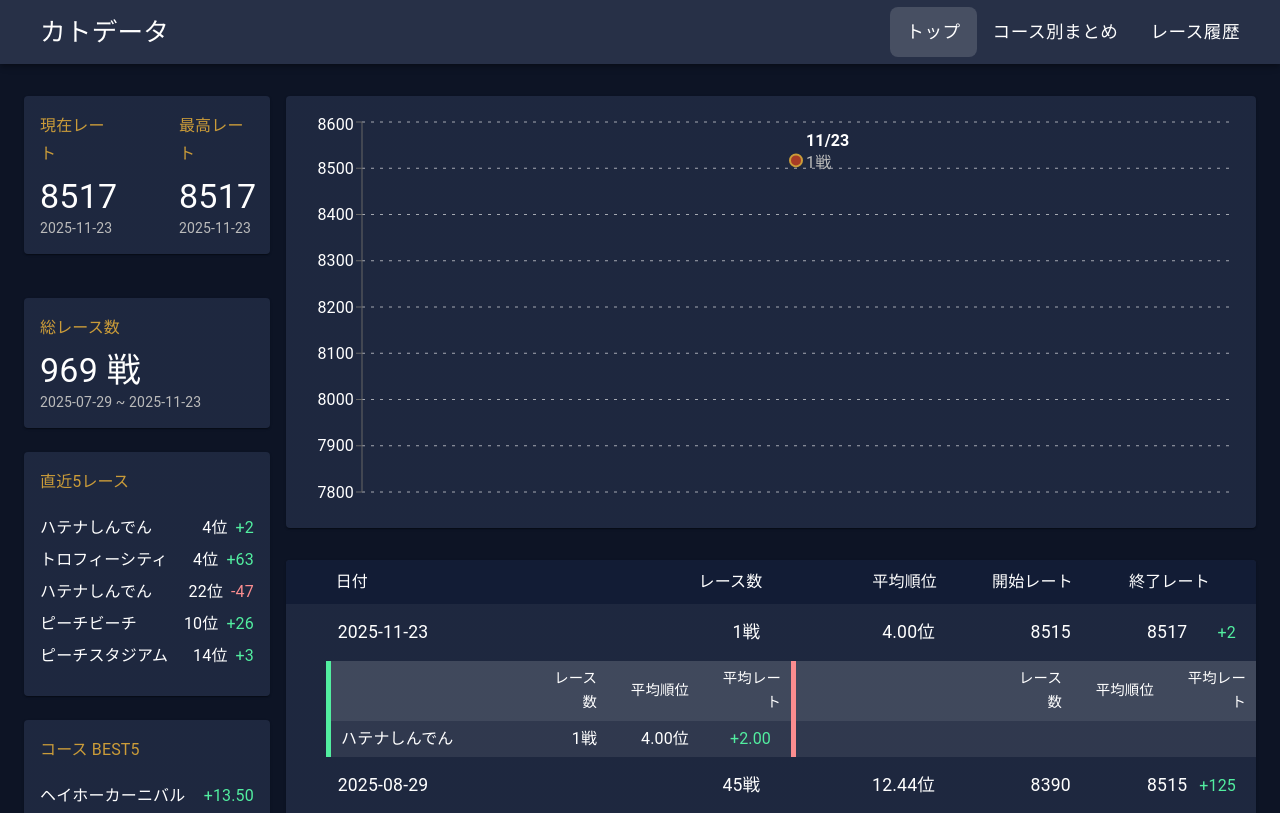
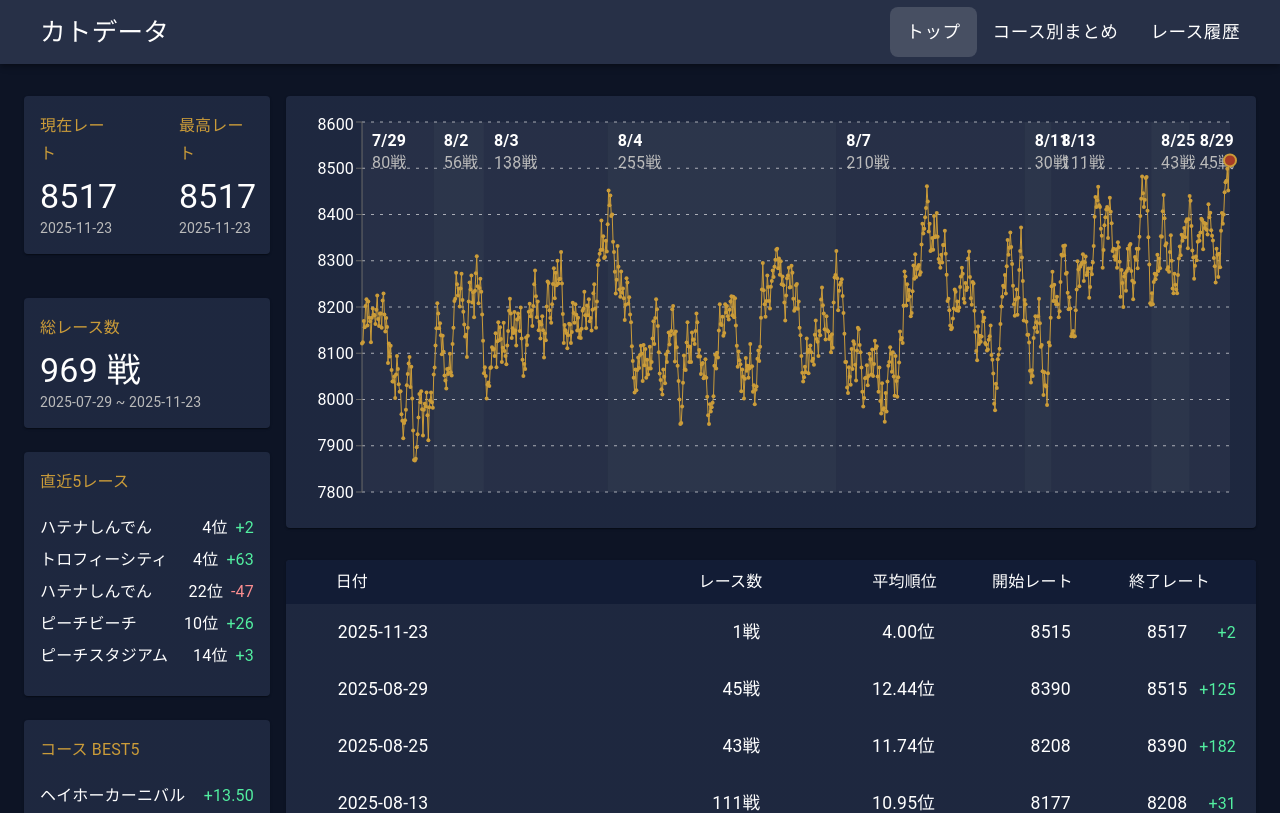
Before and after one commit to katodata817/katodata, a React (Vite) app: page / in a window 1280 px wide. Shown: the top 813 px of the page. Built offline with nearby package versions, Linux system fonts and the light colour scheme; some icons are missing.

Commit message:
fix header style

```diff
--- a/src/components/Header.jsx
+++ b/src/components/Header.jsx
@@ -34,13 +34,13 @@ const Header = () => {
           sx={{
             padding: { xs: "12px 2px", sm: "10px 16px" },
             fontSize: { xs: "1.2rem", sm: "1.0rem", md: "1.6rem" },
-            flexGrow: 1,
             color: "inherit", // 親の色を継承
             textDecoration: "none", // リンクの下線を消す
           }}
         >
           カトデータ
         </Typography>
+        <Box sx={{ flexGrow: 1 }} />
         <Box>
           <Button component={RouterNavLink} to="/" sx={navButtonSx}>
             トップ
@@ -59,6 +59,9 @@ const Header = () => {
           >
             レース履歴
           </Button>
+          {/* <Button component={RouterNavLink} to="/other" sx={navButtonSx}>
+            その他データ
+          </Button> */}
         </Box>
       </Toolbar>
     </AppBar>
--- a/src/pages/TopPage.jsx
+++ b/src/pages/TopPage.jsx
@@ -199,10 +199,13 @@ function DailyRow({ day, isOpen, onToggle, isMobile }) {
 
 const TopPage = () => {
   const dailySummary = useMemo(() => summarizeByDate(raceData), []);
-  const [openRowDate, setOpenRowDate] = useState(
-    // ページを開いた時の初期値として、最新の日付（配列の最初の要素）を設定
-    dailySummary.length > 0 ? dailySummary[0].date : null
-  );
+
+  // ページを開いた時の初期値として、最新の日付（配列の最初の要素）を設定
+  //   const [openRowDate, setOpenRowDate] = useState(
+  //     dailySummary.length > 0 ? dailySummary[0].date : null
+  //   );
+
+  const [openRowDate, setOpenRowDate] = useState(null);
 
   // 開閉ボタンが押された時の処理
   const handleToggleRow = (date) => {
```
